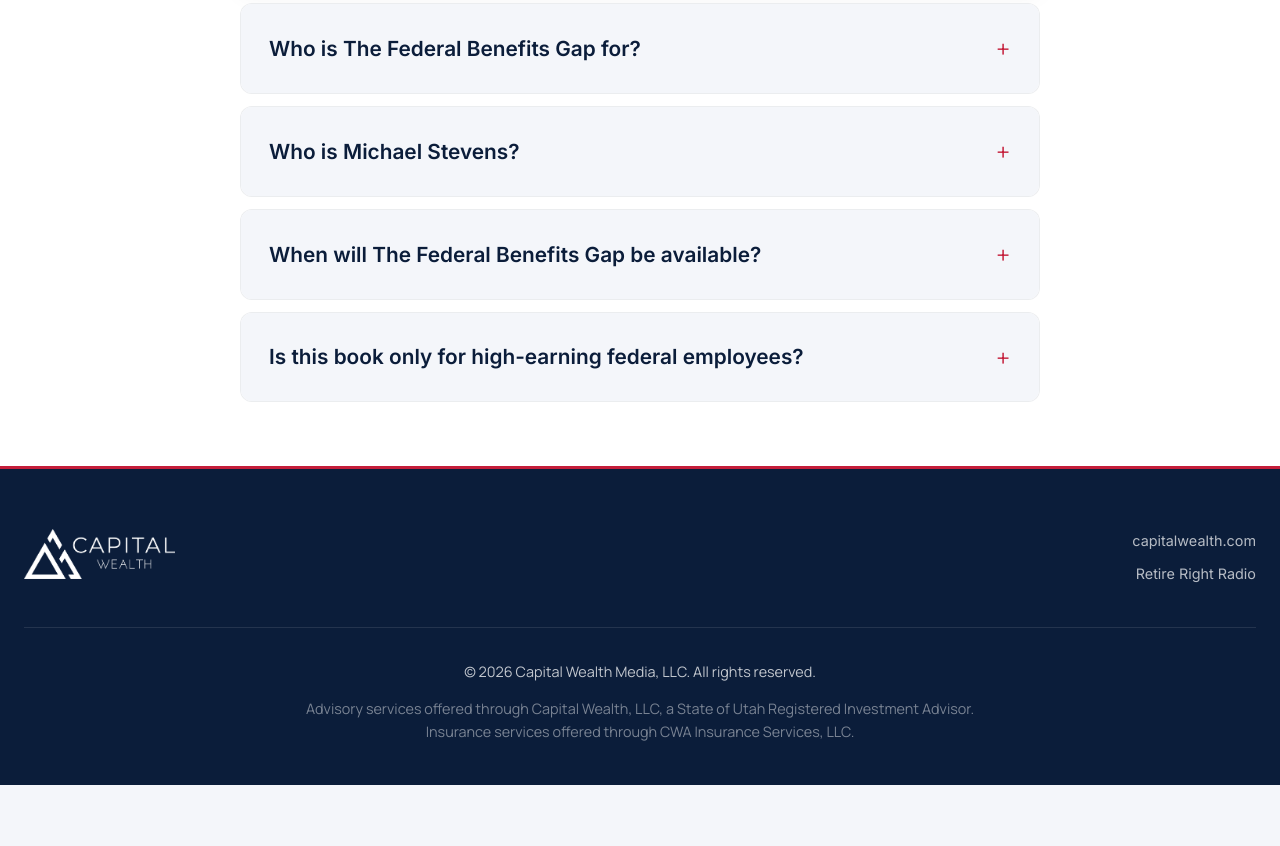
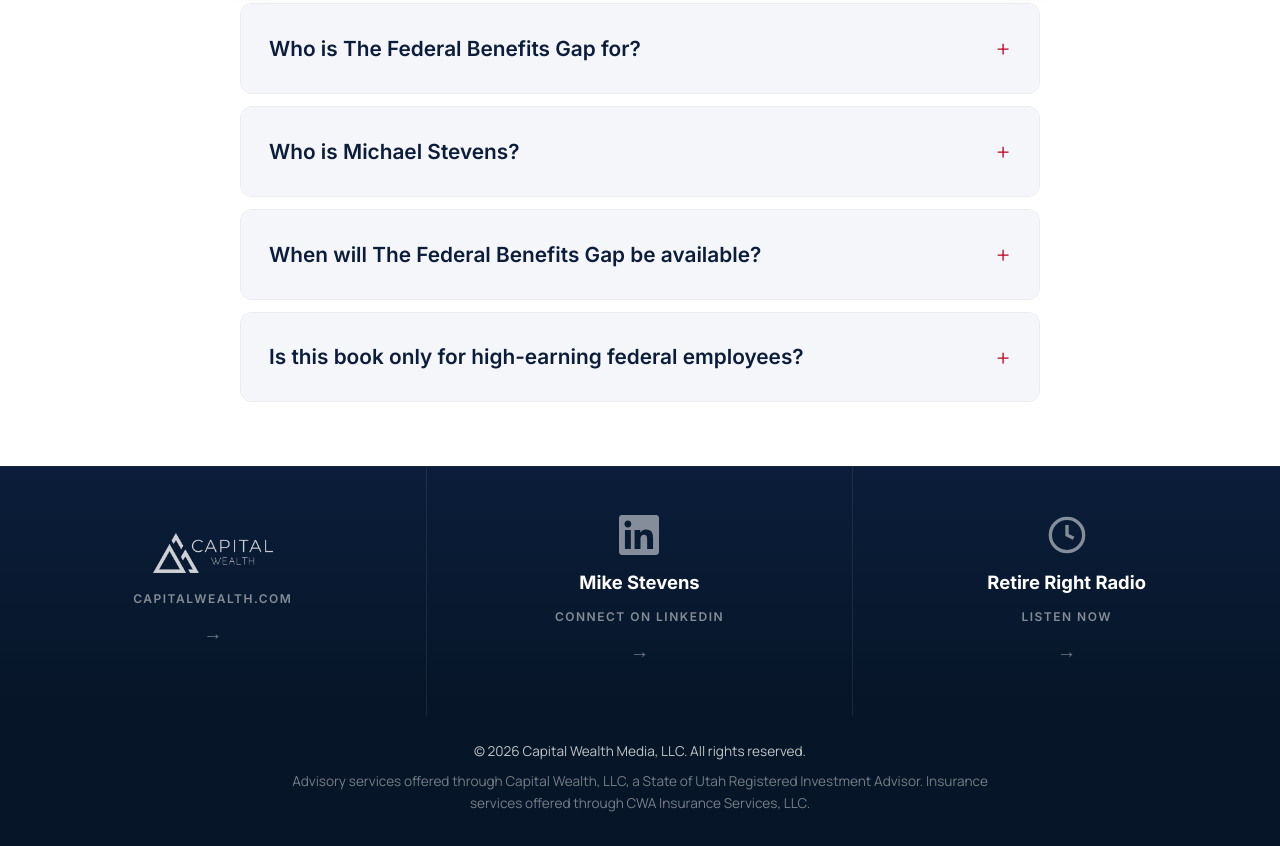
Before and after one commit to Gull-Stack/federal-benefits-gap-book, an Eleventy site: page src/index.njk in a window 1280 px wide. Shown: the part 4880-5726 px from the top of the page. Before the commit the page ends 5665 px from the top, so only its background shows below. Built offline with nearby package versions, Linux system fonts and the light colour scheme; Eleventy itself is replaced by a stand-in of ours; files that its build step writes are made by us from their sources; a web font is replaced by a local one.

Commit message:
Bot Melvin: Three-column footer links bar from retirerightbook.com — CW, LinkedIn, Radio

```diff
--- a/src/_layouts/base.njk
+++ b/src/_layouts/base.njk
@@ -42,17 +42,36 @@
         {{ content | safe }}
     </main>
 
+    <!-- Footer Links Bar -->
+    <section class="footer-links-bar">
+        <div class="footer-links-grid">
+            <a href="https://capitalwealth.com" target="_blank" rel="noopener" class="footer-link-card">
+                <img src="/assets/images/logo-horizontal-white.png" alt="Capital Wealth" class="footer-link-logo">
+                <span class="footer-link-label">CAPITALWEALTH.COM</span>
+                <span class="footer-link-arrow">&rarr;</span>
+            </a>
+            <a href="https://www.linkedin.com/in/mstevens317/" target="_blank" rel="noopener" class="footer-link-card">
+                <svg class="footer-link-icon" width="40" height="40" viewBox="0 0 24 24" fill="currentColor">
+                    <path d="M20.447 20.452h-3.554v-5.569c0-1.328-.027-3.037-1.852-3.037-1.853 0-2.136 1.445-2.136 2.939v5.667H9.351V9h3.414v1.561h.046c.477-.9 1.637-1.85 3.37-1.85 3.601 0 4.267 2.37 4.267 5.455v6.286zM5.337 7.433c-1.144 0-2.063-.926-2.063-2.065 0-1.138.92-2.063 2.063-2.063 1.14 0 2.064.925 2.064 2.063 0 1.139-.925 2.065-2.064 2.065zm1.782 13.019H3.555V9h3.564v11.452zM22.225 0H1.771C.792 0 0 .774 0 1.729v20.542C0 23.227.792 24 1.771 24h20.451C23.2 24 24 23.227 24 22.271V1.729C24 .774 23.2 0 22.222 0h.003z"/>
+                </svg>
+                <strong class="footer-link-title">Mike Stevens</strong>
+                <span class="footer-link-label">CONNECT ON LINKEDIN</span>
+                <span class="footer-link-arrow">&rarr;</span>
+            </a>
+            <a href="https://capitalwealth.com/retire-right-radio" target="_blank" rel="noopener" class="footer-link-card">
+                <svg class="footer-link-icon" width="40" height="40" viewBox="0 0 24 24" fill="none" stroke="currentColor" stroke-width="2">
+                    <circle cx="12" cy="12" r="10"/>
+                    <polyline points="12,6 12,12 16,14"/>
+                </svg>
+                <strong class="footer-link-title">Retire Right Radio</strong>
+                <span class="footer-link-label">LISTEN NOW</span>
+                <span class="footer-link-arrow">&rarr;</span>
+            </a>
+        </div>
+    </section>
+
     <footer class="footer">
         <div class="container">
-            <div class="footer-content">
-                <div class="footer-brand">
-                    <img src="/assets/images/logo-horizontal-white.png" alt="Capital Wealth" class="footer-logo">
-                </div>
-                <div class="footer-links">
-                    <a href="https://capitalwealth.com" target="_blank" rel="noopener" class="footer-link">capitalwealth.com</a>
-                    <a href="https://capitalwealth.com/retire-right-radio" target="_blank" rel="noopener" class="footer-link">Retire Right Radio</a>
-                </div>
-            </div>
             <div class="footer-bottom">
                 <p>&copy; 2026 Capital Wealth Media, LLC. All rights reserved.</p>
                 <p class="disclaimer">Advisory services offered through Capital Wealth, LLC, a State of Utah Registered Investment Advisor. Insurance services offered through CWA Insurance Services, LLC.</p>
--- a/src/css/style.css
+++ b/src/css/style.css
@@ -1058,63 +1058,105 @@ h1,h2,h3,h4,h5,h6 {
   font-size: 1.1rem;
 }
 
-/* ========== FOOTER — MORE SUBSTANTIAL ========== */
-.footer {
-  background: var(--navy);
-  color: rgba(255,255,255,0.75);
-  padding: 60px 0 30px;
-  border-top: 3px solid var(--patriot-red);
+/* ========== FOOTER LINKS BAR ========== */
+.footer-links-bar {
+  background: linear-gradient(180deg, var(--navy) 0%, var(--navy-dark) 100%);
+  border-top: 1px solid rgba(255,255,255,0.08);
 }
 
-.footer-content {
+.footer-links-grid {
   display: grid;
-  grid-template-columns: 1fr 1fr;
-  gap: 3rem;
-  margin-bottom: 2rem;
+  grid-template-columns: repeat(3, 1fr);
+  max-width: var(--container-max-width);
+  margin: 0 auto;
 }
 
-.footer-brand {
+.footer-link-card {
   display: flex;
   flex-direction: column;
-  align-items: flex-start;
+  align-items: center;
+  justify-content: center;
+  text-align: center;
+  padding: 3rem 2rem;
+  text-decoration: none;
+  color: rgba(255,255,255,0.7);
+  border-right: 1px solid rgba(255,255,255,0.08);
+  transition: background 0.3s ease, color 0.3s ease;
+  gap: 0.5rem;
 }
 
-.footer-logo {
-  height: 50px;
-  width: auto;
-  margin-bottom: 1rem;
+.footer-link-card:last-child {
+  border-right: none;
 }
 
-.footer-links {
-  display: flex;
-  flex-direction: column;
-  align-items: flex-end;
-  text-align: right;
+.footer-link-card:hover {
+  background: rgba(255,255,255,0.04);
+  color: var(--white);
 }
 
-.footer-link {
-  color: rgba(255,255,255,0.7);
-  text-decoration: none;
-  font-family: var(--font-family);
-  font-size: 0.9rem;
+.footer-link-logo {
+  height: 40px;
+  width: auto;
   margin-bottom: 0.5rem;
+  opacity: 0.8;
+}
+
+.footer-link-card:hover .footer-link-logo {
+  opacity: 1;
+}
+
+.footer-link-icon {
+  color: rgba(255,255,255,0.5);
+  margin-bottom: 0.25rem;
   transition: color 0.3s ease;
 }
 
-.footer-link:hover {
-  color: var(--star-gold);
+.footer-link-card:hover .footer-link-icon {
+  color: var(--white);
+}
+
+.footer-link-title {
+  font-family: var(--font-family);
+  font-size: 1.15rem;
+  font-weight: 700;
+  color: var(--white);
+}
+
+.footer-link-label {
+  font-family: var(--font-family);
+  font-size: 0.75rem;
+  font-weight: 600;
+  letter-spacing: 1.5px;
+  text-transform: uppercase;
+  color: rgba(255,255,255,0.5);
+}
+
+.footer-link-arrow {
+  font-size: 1.2rem;
+  color: rgba(255,255,255,0.4);
+  transition: transform 0.3s ease, color 0.3s ease;
+}
+
+.footer-link-card:hover .footer-link-arrow {
+  transform: translateX(4px);
+  color: rgba(255,255,255,0.8);
+}
+
+/* ========== FOOTER ========== */
+.footer {
+  background: var(--navy-dark);
+  color: rgba(255,255,255,0.75);
+  padding: 24px 0;
 }
 
 .footer-bottom {
   text-align: center;
-  padding-top: 2rem;
-  border-top: 1px solid rgba(255,255,255,0.1);
 }
 
 .footer-bottom p {
   font-family: var(--font-body);
-  margin-bottom: 0.75rem;
-  font-size: 0.9rem;
+  margin-bottom: 0.5rem;
+  font-size: 0.85rem;
 }
 
 .disclaimer {
@@ -1255,14 +1297,18 @@ noscript .counter {
 
   .hero-cta-buttons { flex-direction: column; }
 
-  .footer-content {
+  .footer-links-grid {
     grid-template-columns: 1fr;
-    text-align: center;
   }
 
-  .footer-links {
-    align-items: center;
-    text-align: center;
+  .footer-link-card {
+    border-right: none;
+    border-bottom: 1px solid rgba(255,255,255,0.08);
+    padding: 2rem;
+  }
+
+  .footer-link-card:last-child {
+    border-bottom: none;
   }
 
   .media-content {
```
